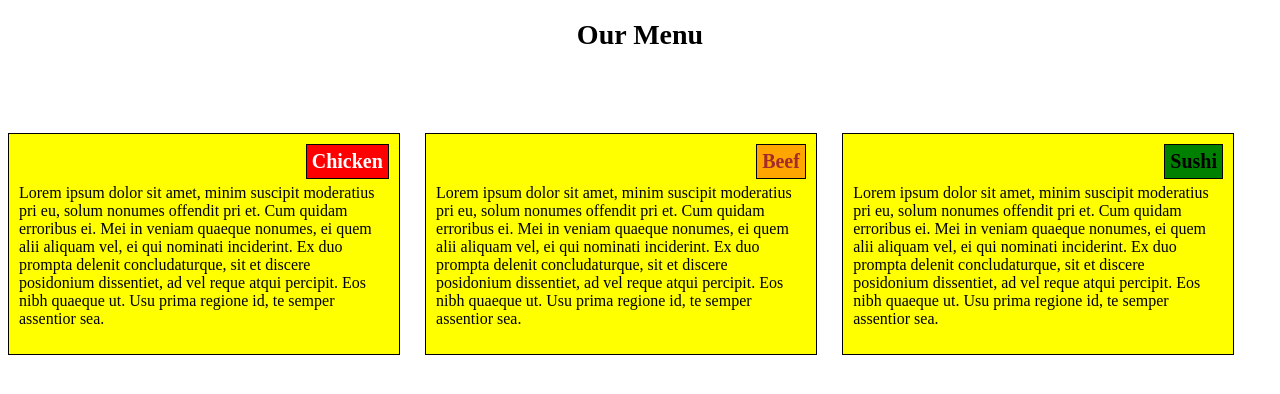
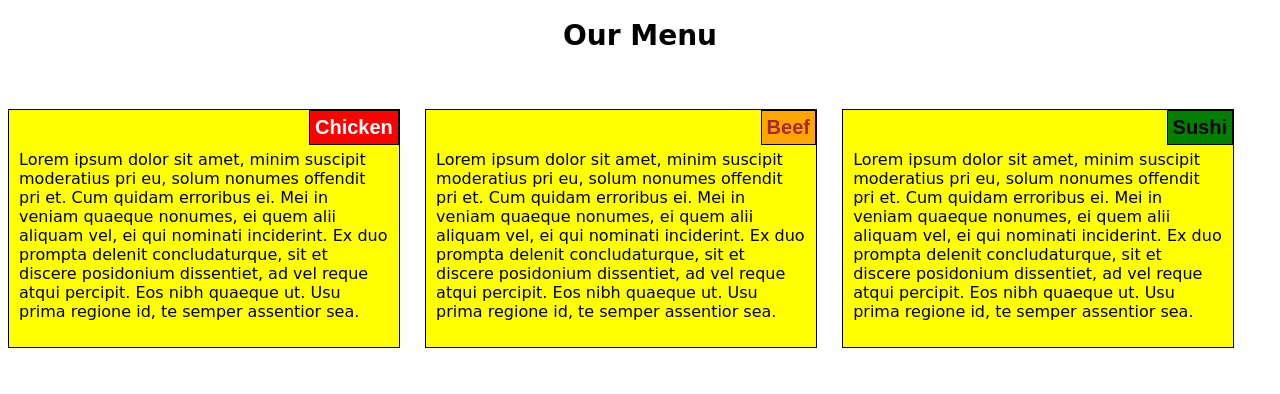
Before and after one commit to satishanil97/coursera, a plain HTML site: page module2-solution/index.html in a window 1280 px wide. Drawn offline with Linux system fonts and the light colour scheme.

Commit message:
module2-final

```diff
--- a/module2-solution/styles.css
+++ b/module2-solution/styles.css
@@ -4,6 +4,7 @@
 
 p{
   clear: right;
+  font-family: cursive;
 }
 
 h1 {
@@ -12,41 +13,48 @@ h1 {
   align-self: center;
   text-align: center;
   font-weight: bold;
+  font-family: cursive;
 }
 
 #item_1 {
   font-size: 125%;
+  font-family: arial;
   color: white;
   border: 1px solid black;
   background-color: red;
   font-weight: bold;
   float:right;
   padding: 5px;
-  margin-top: 0;
+  margin-top: -10px;
+  margin-right: -10px;
   margin-bottom: 5px;
 }
 
 #item_2 {
   font-size: 125%;
+  font-family: arial;
   color: brown;
   border: 1px solid black;
   background-color: orange;
   font-weight: bold;
   float:right;
   padding: 5px;
-  margin-top: 0;
+  margin-top: -10px;
+  margin-right: -10px;
   margin-bottom: 5px;
 }
 
 #item_3 {
   font-size: 125%;
+  font-family: arial;
   color: black;
   border: 1px solid black;
   background-color: green;
   font-weight: bold;
   float:right;
   padding: 5px;
-  margin-top: 0;
+  margin-top: -10px;
+  margin-right: -10px;
   margin-bottom: 5px;
 }
 
@@ -63,7 +71,7 @@ h1 {
   background-color: yellow;
   position: relative;
   margin-right: 2%;
-  margin-top: 2%;
+  margin-bottom: 2%;
   padding:  10px;
 }
 
```
